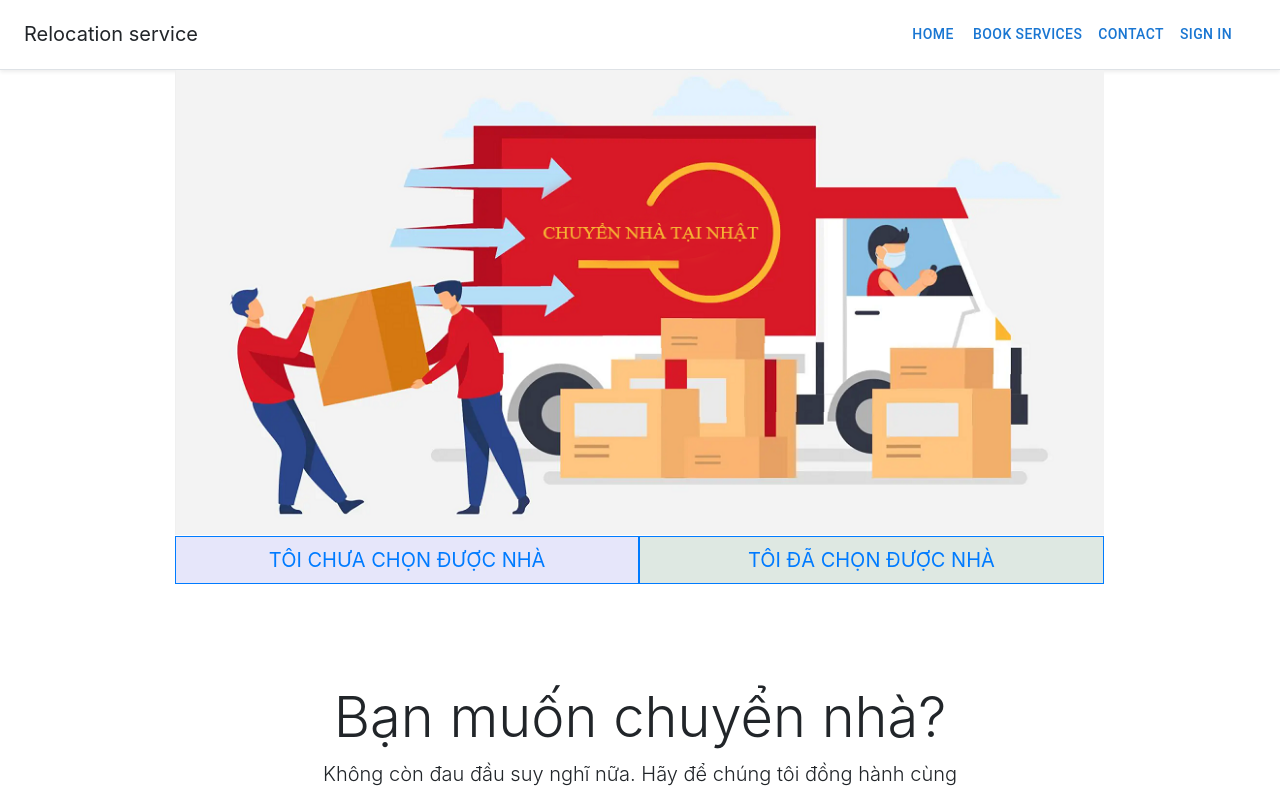
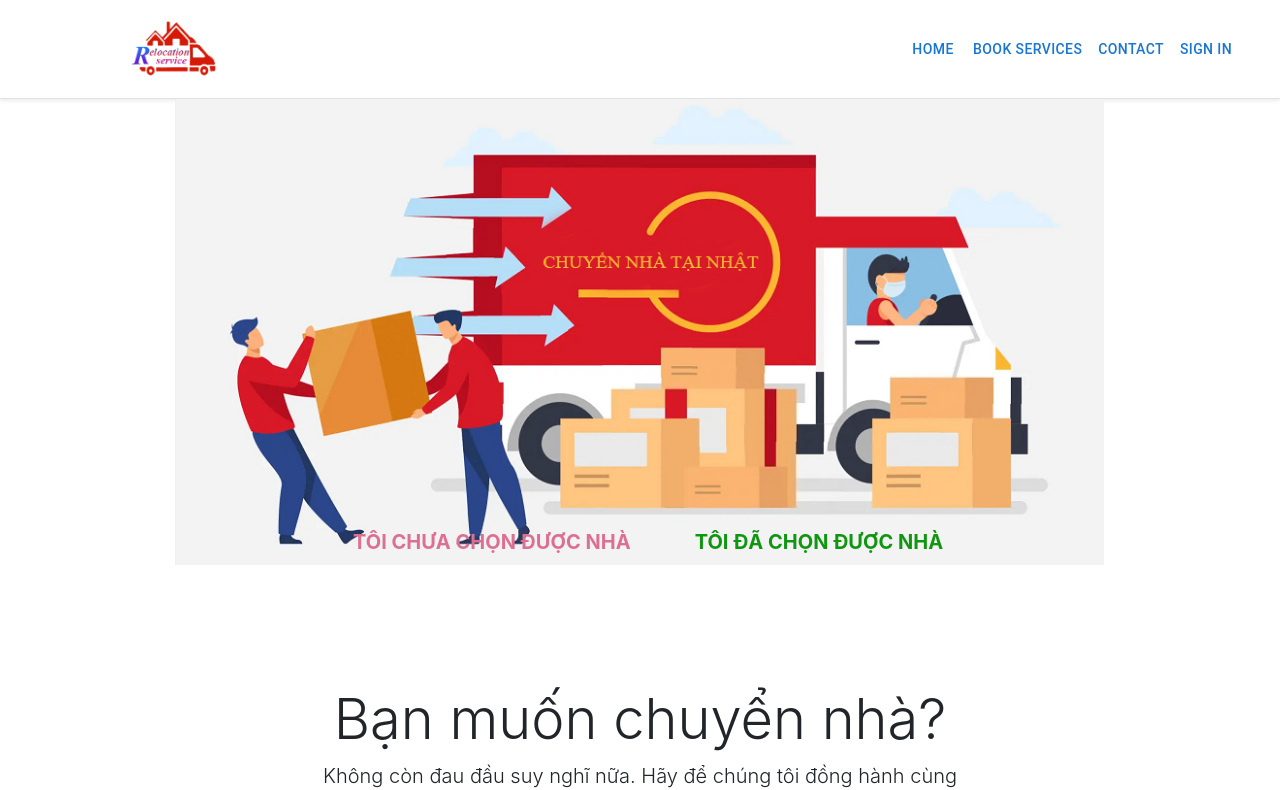
Before and after one commit to chichiPham/chichi, a React (Create React App) app: page / in a window 1280 px wide. Shown: the top 790 px of the page. Built offline with nearby package versions, Linux system fonts and the light colour scheme.

Commit message:
css hover

```diff
--- a/src/assets/css/header.css
+++ b/src/assets/css/header.css
@@ -1,23 +1,62 @@
 .btn-service {
     display: flex;
-    width: 139%;
-    margin-left: -131px;
+    /* width: 139%; */
+    /* margin-left: -131px;*/
     margin-top: -7px;
     margin-bottom: 100px;
 
 }
 
+.btn-menu {
+    height: 32px;
+    padding: 0 15px;
+    font-size: 14px;
+    color: #007bff;
+    cursor: pointer;
+    border-radius: 4px;
+    transition: all 0.2s ease-in-out;
+}
+
+.btn-menu:hover {
+    box-shadow: 1px 1px #007bff, 2px 2px #007bff, 3px 3px #007bff;
+    transform: translateX(-3px);
+
+}
+
+.btn-block+.btn-block.ccolor {
+    margin-top: -40px;
+    color: #119611;
+}
+
 .csize {
     height: 48px !important;
-    margin-top: 8px;
-    background-color: lavender;
+    margin-top: -40px;
+    /* background-color: lavender; */
 }
 .cborder {
     border-radius: 0 !important;
+    border-color: transparent;
+    background-color: transparent;
+    color: palevioletred;
+    font-weight: 700;
+    width: fit-content;
 }
-.ccolor {
+.btn-block+.btn-block.ccolor:hover {
+    background-color: lightgray;
+    border: none;
+    color: cadetblue;
+}
+
+
+.cborder:hover {
+    background-color: rgb(141, 168, 216);
+    color: rgba(255, 0, 111, 0.992);
+    border: none;
+}
+
+/* .ccolor {
     background-color: rgb(222, 232, 226);
 }
 .title-content {
     z-index: 2;
-}
+} */
--- a/src/pages/Footer.jsx
+++ b/src/pages/Footer.jsx
@@ -1,13 +1,16 @@
 import React from "react";
-import logo from "../bootstrap-solid.svg";
+// import logo from "../bootstrap-solid.svg";
+import logo from "../assets/images/logoHIKKOSHI.png";
 
 const Footer = () => {
   return (
     <footer className="pt-4 my-md-5 pt-md-5 border-top">
       <div className="row">
         <div className="col-12 col-md">
-          <img className="mb-2" src={logo} alt="" width="24" height="24" />
-          <small className="d-block mb-3 text-muted">&copy; 2020-2022</small>
+          {/* <img className="mb-2" src={logo} alt="" width="24" height="24" />
+          <small className="d-block mb-3 text-muted">&copy; 2020-2022</small> */}
+          <a href="/"><img className="mb-2" src={logo} alt="" width="80"/></a>
+          <small style={{marginLeft: '20px'}} className="d-block mb-3 text-muted">&copy; 2022</small>
         </div>
         <div className="col-6 col-md">
           <h5>Địa chỉ</h5>
--- a/src/pages/TopMenu.jsx
+++ b/src/pages/TopMenu.jsx
@@ -2,6 +2,8 @@ import {Button} from "@mui/material";
 import React from "react";
 import {NavLink, Outlet} from "react-router-dom";
 import {useSelector} from "react-redux";
+import logo from "../assets/images/logoHIKKOSHI.png";
+import "../assets/css/header.css";
 
 const TopMenu = () => {
     const token = useSelector(state => state.logInUser.token)
@@ -11,7 +13,9 @@ const TopMenu = () => {
 
             <div
                 className="d-flex flex-column flex-md-row align-items-center p-3 px-md-4 mb-3 bg-white border-bottom shadow-sm">
-                <h5 className="my-0 mr-md-auto font-weight-normal">Relocation service</h5>
+                <h5 className="my-0 mr-md-auto font-weight-normal">
+                    <a href="/"><img style={{width: '30%', cursor: 'pointer', marginLeft: '100px'}}  src={logo} alt="Relocation service" /></a>
+                </h5>
                 <nav className="my-2 my-md-0 mr-md-3">
 
                     {/* <NavLink to={"/"}>
@@ -34,29 +38,29 @@ const TopMenu = () => {
                     </NavLink> */}
 
                     <NavLink to={"/"}>
-                        <Button> Home </Button>
+                        <Button className="btn-menu"> Home </Button>
                     </NavLink>
 
                     {
                         !token &&
                         <NavLink to={"/register"}>
-                            <Button> Book Services </Button>
+                            <Button  className="btn-menu"> Book Services </Button>
                         </NavLink>
                     }
                     <NavLink>
-                        <Button> Contact </Button>
+                        <Button  className="btn-menu"> Contact </Button>
                     </NavLink>
                     {
                         token &&
                         <NavLink to={'/service'}>
-                            <Button> Service </Button>
+                            <Button  className="btn-menu"> Service </Button>
                         </NavLink>
                     }
 
                     {
                         !token &&
                     <NavLink to={"/sign-in"}>
-                        <Button> Sign in </Button>
+                        <Button  className="btn-menu"> Sign in </Button>
                     </NavLink>
                     }
 
--- a/src/pricing/pricing.css
+++ b/src/pricing/pricing.css
@@ -22,3 +22,8 @@ html {
   text-align: left !important;
   line-height: 2;
 }
+.btn-block {
+  width: 80%;
+  margin-left: 30px;
+  margin-bottom: 20px;
+}
```
Also changed, not shown: 1 other file (tests, documents, lock files or other folders).
